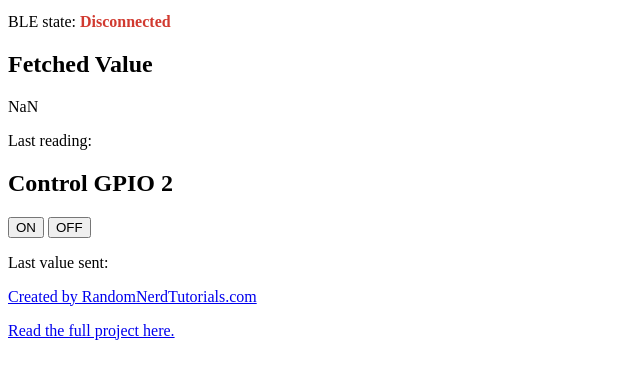
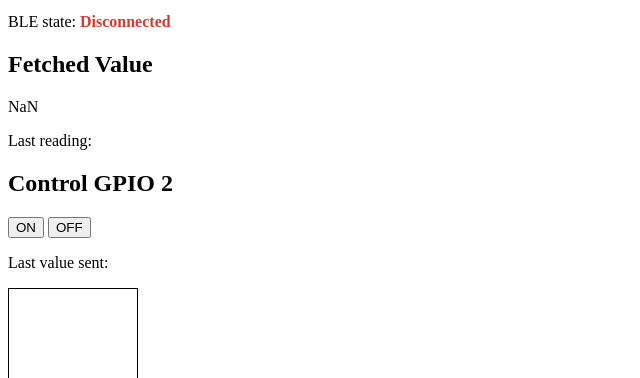
Before and after one commit to galimpic/galimpic.github.io, a plain HTML site: page ble/index.html in a window 1280 px wide. Shown: the part 104-482 px from the top of the page, without its empty margins (0-640 px from the left). Drawn offline with Linux system fonts and the light colour scheme.

Commit message:
Update index.html

```diff
--- a/ble/index.html
+++ b/ble/index.html
@@ -26,8 +26,8 @@
   <button id="onButton">ON</button>
   <button id="offButton">OFF</button>
   <p>Last value sent: <span id="valueSent"></span></p>
-  <p><a href="https://randomnerdtutorials.com/">Created by RandomNerdTutorials.com</a></p>
-  <p><a href="https://RandomNerdTutorials.com/esp32-web-bluetooth/">Read the full project here.</a></p>
+  <canvas id="scr" width="128" height="128" style="border:1px solid #000000;">
+  </canvas>
 </body>
 <script>
     // DOM Elements
```
